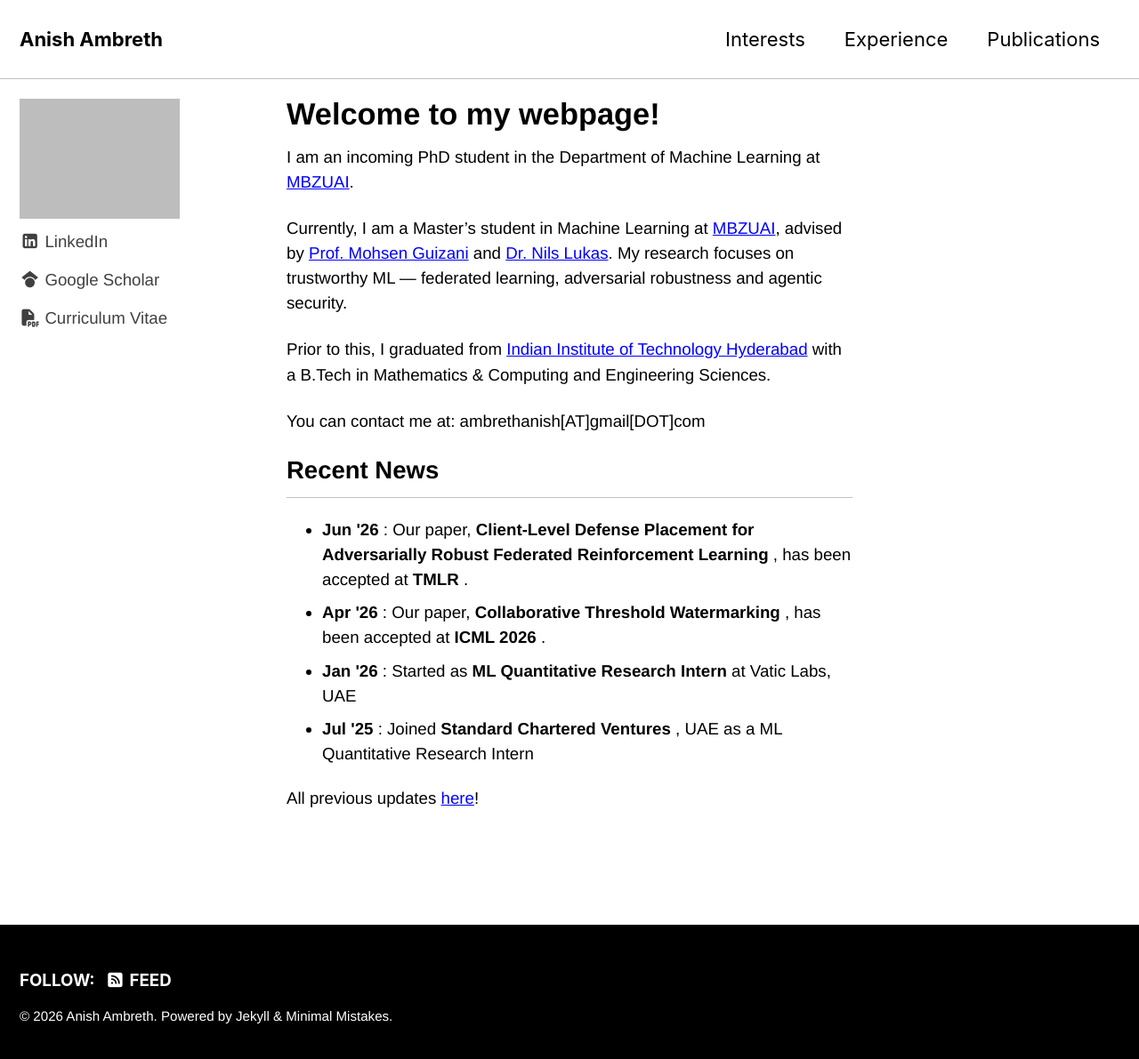
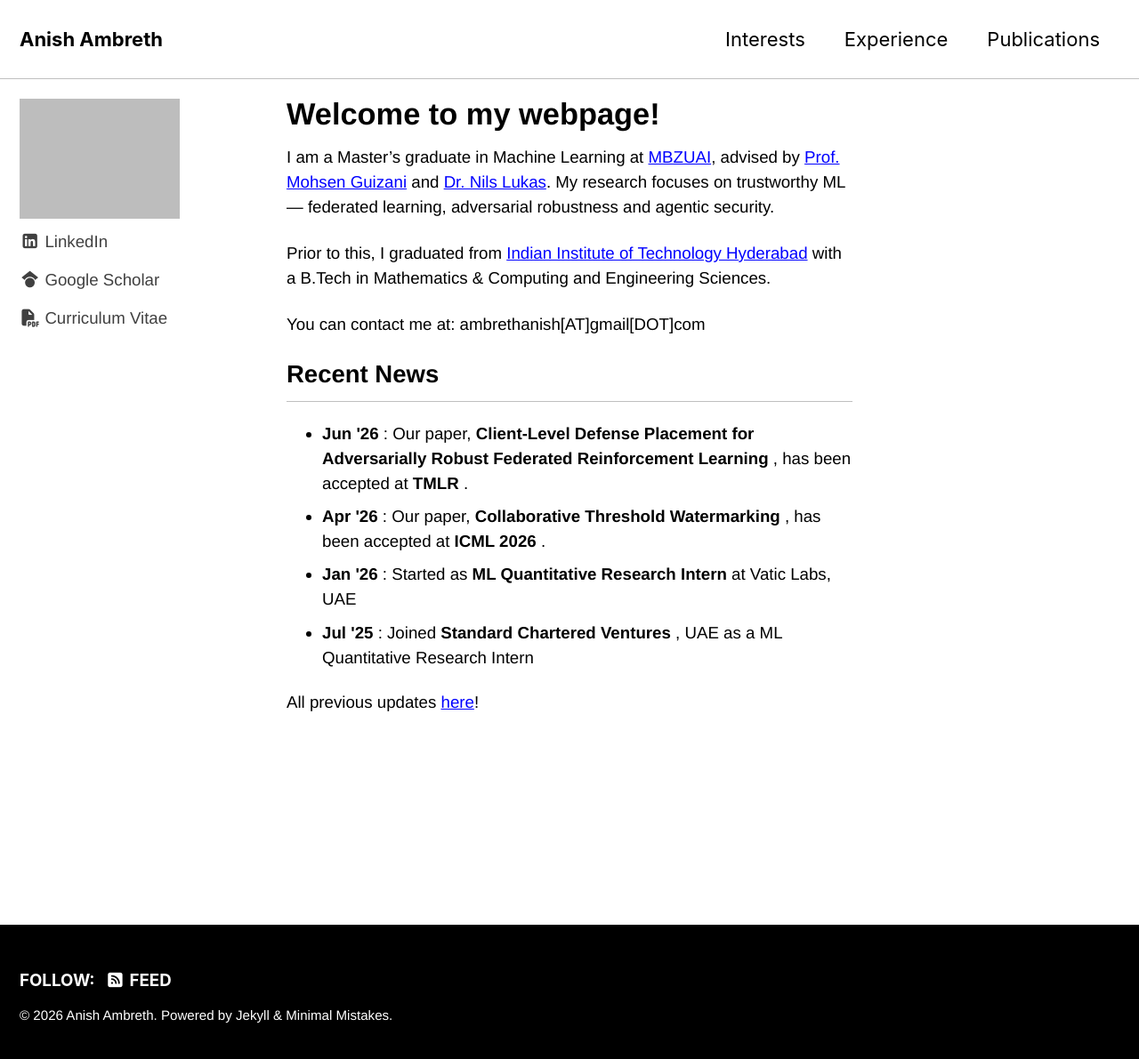
Before and after one commit to Anish342/Anish342.github.io, a Jekyll site: the page built from _pages/home.md, in a window 1280 px wide and 1198 px high. Shown: the top 1191 px of the window at 89% size. Built offline with Jekyll 4.4.1, drawn with Linux system fonts in a browser that asks for light colours; cached includes are drawn as plain includes; our own code applies the rules of GitHub Pages for plain Markdown files.

Commit message:
Remove incoming PhD line

```diff
--- a/_pages/home.md
+++ b/_pages/home.md
@@ -11,9 +11,7 @@ redirect_from:
 
 ## Welcome to my webpage!
 
-I am an incoming PhD student in the Department of Machine Learning at [MBZUAI](https://mbzuai.ac.ae).
-
-Currently, I am a Master's student in Machine Learning at [MBZUAI](https://mbzuai.ac.ae), advised by [Prof. Mohsen Guizani](https://mbzuai.ac.ae/study/faculty/mohsen-guizani/) and [Dr. Nils Lukas](https://nilslukas.github.io/). My research focuses on trustworthy ML — federated learning, adversarial robustness and agentic security.
+I am a Master's graduate in Machine Learning at [MBZUAI](https://mbzuai.ac.ae), advised by [Prof. Mohsen Guizani](https://mbzuai.ac.ae/study/faculty/mohsen-guizani/) and [Dr. Nils Lukas](https://nilslukas.github.io/). My research focuses on trustworthy ML — federated learning, adversarial robustness and agentic security.
 
 Prior to this, I graduated from [Indian Institute of Technology Hyderabad](https://www.iith.ac.in) with a B.Tech in Mathematics & Computing and Engineering Sciences.
 
```
